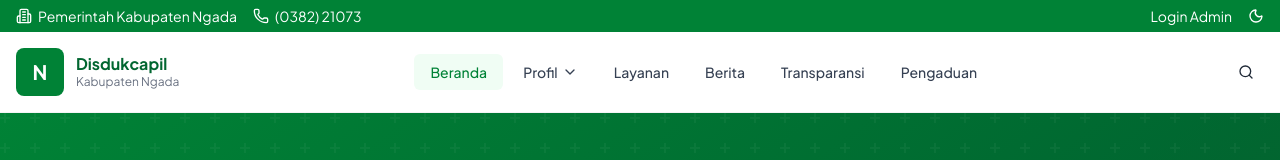
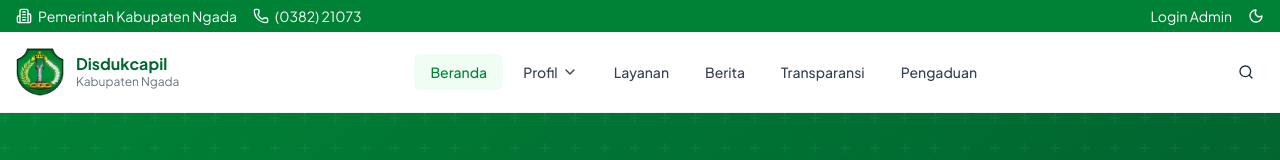
Before and after one commit to KaGuYA31/disdukcapil-ngada, a Next.js app: page / in a window 1280 px wide. Shown: the top 160 px of the page. Built offline with nearby package versions, Linux system fonts and the light colour scheme.

Commit message:
Add Kabupaten Ngada logo to header and footer

```diff
--- a/src/components/layout/footer.tsx
+++ b/src/components/layout/footer.tsx
@@ -1,6 +1,7 @@
 "use client";
 
 import Link from "next/link";
+import Image from "next/image";
 import {
   MapPin,
   Phone,
@@ -46,8 +47,13 @@ export function Footer() {
           {/* About Section */}
           <div className="space-y-4">
             <div className="flex items-center gap-3">
-              <div className="w-12 h-12 bg-green-600 rounded-lg flex items-center justify-center text-white font-bold text-xl">
-                N
+              <div className="relative w-12 h-12 bg-white rounded-lg p-1 flex-shrink-0">
+                <Image
+                  src="/logo-kabupaten.png"
+                  alt="Logo Kabupaten Ngada"
+                  fill
+                  className="object-contain p-1"
+                />
               </div>
               <div>
                 <h3 className="font-bold text-white text-lg">Disdukcapil</h3>
--- a/src/components/layout/header.tsx
+++ b/src/components/layout/header.tsx
@@ -2,6 +2,7 @@
 
 import { useState, useEffect, useSyncExternalStore } from "react";
 import Link from "next/link";
+import Image from "next/image";
 import { usePathname } from "next/navigation";
 import { Menu, X, Search, ChevronDown, Building2, Phone, Sun, Moon } from "lucide-react";
 import { Button } from "@/components/ui/button";
@@ -119,8 +120,14 @@ export function Header() {
         <div className="flex items-center justify-between h-16 md:h-20">
           {/* Logo */}
           <Link href="/" className="flex items-center gap-3 group">
-            <div className="w-10 h-10 md:w-12 md:h-12 bg-green-700 rounded-lg flex items-center justify-center text-white font-bold text-lg md:text-xl group-hover:bg-green-800 transition-colors">
-              N
+            <div className="relative w-10 h-10 md:w-12 md:h-12 flex-shrink-0">
+              <Image
+                src="/logo-kabupaten.png"
+                alt="Logo Kabupaten Ngada"
+                fill
+                className="object-contain group-hover:scale-105 transition-transform"
+                priority
+              />
             </div>
             <div className="hidden sm:block">
               <h1 className="font-bold text-green-800 text-sm md:text-base leading-tight">
```
Also changed, not shown: public/logo-kabupaten.png (added).
